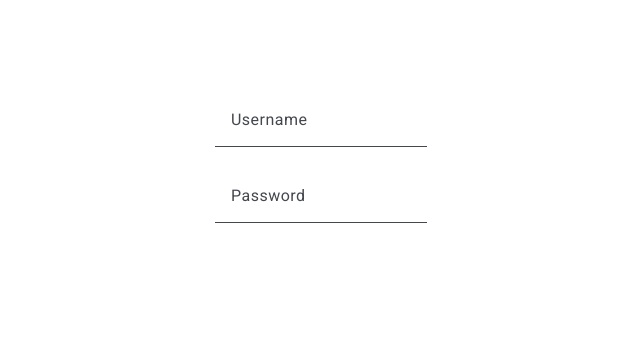
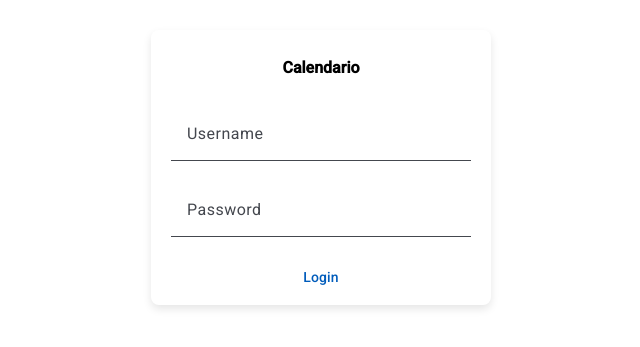
Before and after one commit to dorade3000/calendario, an Angular app in the folder frontend/: page / in a window 1280 px wide. Shown: the part 233-580 px from the top of the page, without its empty margins (319-959 px from the left). Built offline with nearby package versions, Linux system fonts and the light colour scheme.

Commit message:
added login button and title for login screen

```diff
--- a/frontend/src/app/features/login-page/login.component.html
+++ b/frontend/src/app/features/login-page/login.component.html
@@ -1,13 +1,17 @@
 <div class="page-container">
   <div class="login-container">
-    <mat-form-field class="form-field-transparent-background">
-      <mat-label>Username</mat-label>
-      <input type="text" matInput>
-    </mat-form-field>
+    <h4>Calendario</h4>
 
-    <mat-form-field class="form-field-transparent-background">
-      <mat-label>Password</mat-label>
-      <input type="password" matInput>
-    </mat-form-field>
+    <div class="login-form">
+      <mat-form-field class="login-field">
+        <mat-label>Username</mat-label>
+        <input type="text" matInput>
+      </mat-form-field>
+      <mat-form-field class="login-field">
+        <mat-label>Password</mat-label>
+        <input type="password" matInput>
+      </mat-form-field>
+      <button mat-button>Login</button>
+    </div>
   </div>
 </div>
--- a/frontend/src/app/features/login-page/login.component.scss
+++ b/frontend/src/app/features/login-page/login.component.scss
@@ -7,15 +7,27 @@
 	align-items: center;
 	justify-content: center;
 	.login-container {
+		min-width: 340px;
+		min-height: 275px;
+		border-radius: 8px;
+		box-shadow: 0 4px 8px rgba(0, 0, 0, 0.1);
 		display: flex;
 		flex-direction: column;
 		align-items: center;
-		justify-content: center;
+		justify-content: space-evenly;
 
-		.form-field-transparent-background {
-			@include mat.form-field-overrides((
-							filled-container-color: transparent,
-			));
+		.login-form {
+			display: flex;
+			flex-direction: column;
+			align-items: center;
+			justify-content: center;
+			.login-field {
+				min-width: 300px;
+				width: 100%;
+				@include mat.form-field-overrides((
+								filled-container-color: transparent,
+				));
+			}
 		}
 	}
 }
--- a/frontend/src/app/features/login-page/login.component.ts
+++ b/frontend/src/app/features/login-page/login.component.ts
@@ -1,12 +1,15 @@
 import {Component} from '@angular/core';
 import {MatFormField, MatInput, MatLabel} from "@angular/material/input";
+import {MatButton, MatButtonModule} from "@angular/material/button";
 
 @Component({
   selector: 'app-login-page',
   imports: [
     MatFormField,
     MatInput,
-    MatLabel
+    MatLabel,
+    MatButton,
+    MatButtonModule
   ],
   templateUrl: './login.component.html',
   styleUrl: './login.component.scss'
```
